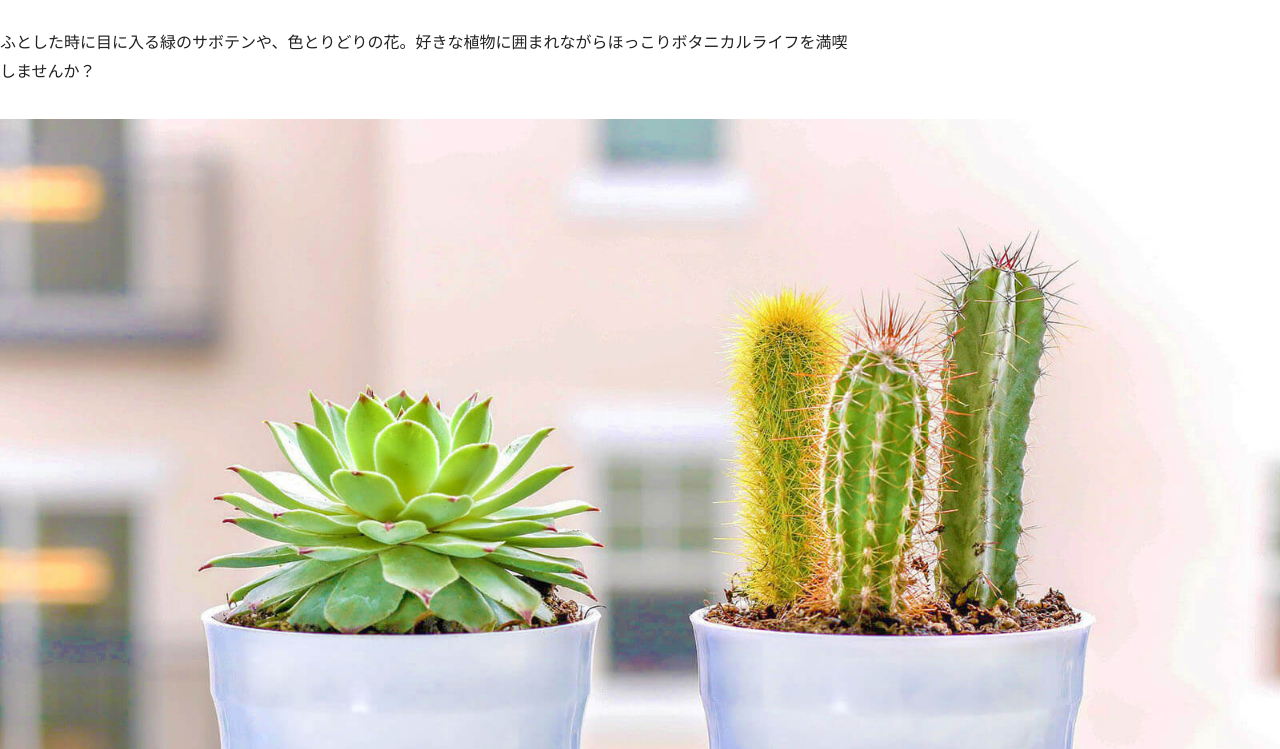
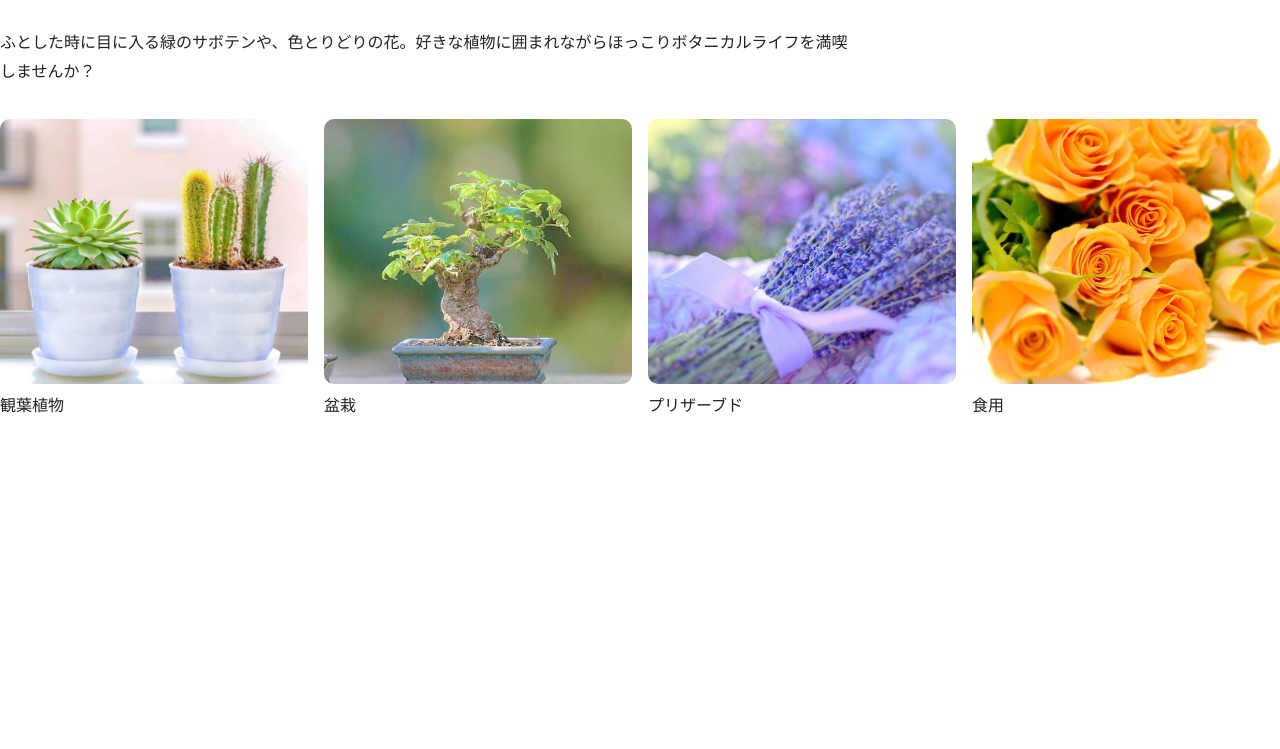
Before and after one commit to Hiratto/coding6, a plain HTML site: page index.html in a window 1280 px wide. Shown: the part 51-800 px from the top of the page. Drawn offline with Linux system fonts and the light colour scheme.

Commit message:
一覧：リスト

```diff
--- a/index.html
+++ b/index.html
@@ -20,7 +20,7 @@
     <div class="grid12">
       <h2>好きな植物に囲まれて暮らそう</h2>
       <p>ふとした時に目に入る緑のサボテンや、色とりどりの花。好きな植物に囲まれながらほっこりボタニカルライフを満喫しませんか？</p>
-      <ul>
+      <ul class="grid12 cols-mob2 cols-pc4">
         <li>
           <a href="#">
             <img src="/img/plant.jpg" alt="">
--- a/style.css
+++ b/style.css
@@ -65,6 +65,64 @@ img {
   }
 }
 
+/* 12分割グリッド：　カラム数 */
+
+.cols-mob2 > *  {
+  grid-column: span 2;
+}
+
+.cols-mob2.cols-pc3 > :first-child {
+  grid-column: span 4;
+}
+
+@media (min-width: 768px) {
+  .cols-pc4 > * {
+    grid-column: span 3;
+  }
+  .cols-pc3 > * {
+    grid-column: span 4;
+  }
+  .cols-pc2 > * {
+    grid-column: span 6;
+  }
+}
+
+/* 一覧：リスト */
+
+.list ul.grid12 {
+  row-gap: 20px;
+}
+
+.list ul img {
+  margin-bottom: 10px;
+  width: 100%;
+  height: 155px;
+  object-fit: cover;
+  border-radius: 10px;
+}
+
+.list ul h3 {
+  font-family: "Noto Sans JP,sans-serif";
+  font-size: 16px;
+  font-weight: 500;
+}
+
+@media (min-width: 768px)  {
+  .list ul.grid12 {
+    row-gap: 28px;
+  }
+  .list ul img {
+    height: 265px;
+  }
+  .list ul.cols-pc3 img {
+    height: 353px;
+  }
+  .list ul h3 {
+    font-size: 16px;
+  }
+}
+
+
 /* 一覧 */
 
 .list > .grid12 {
```
